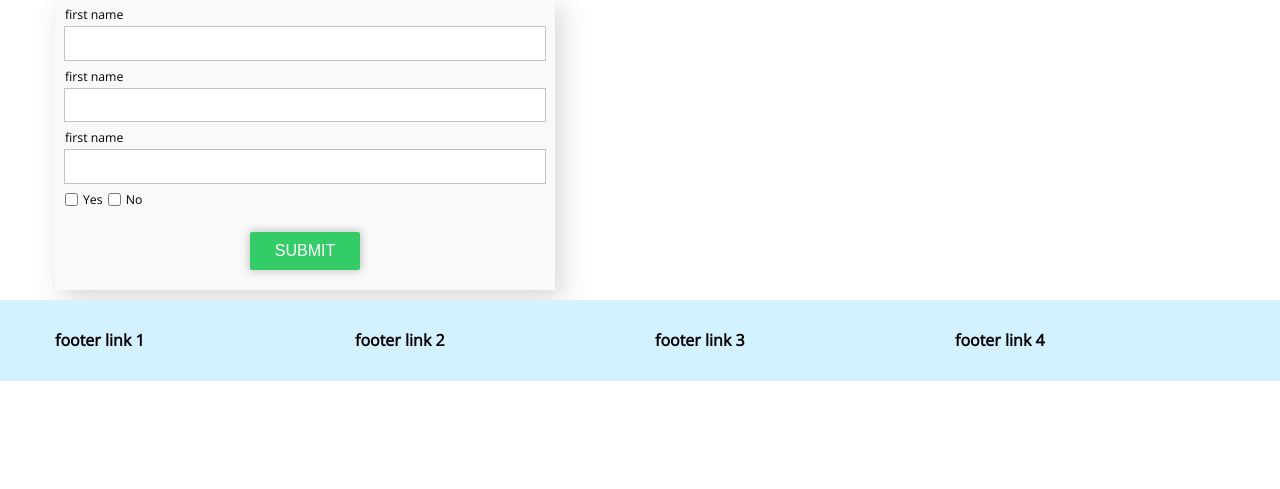
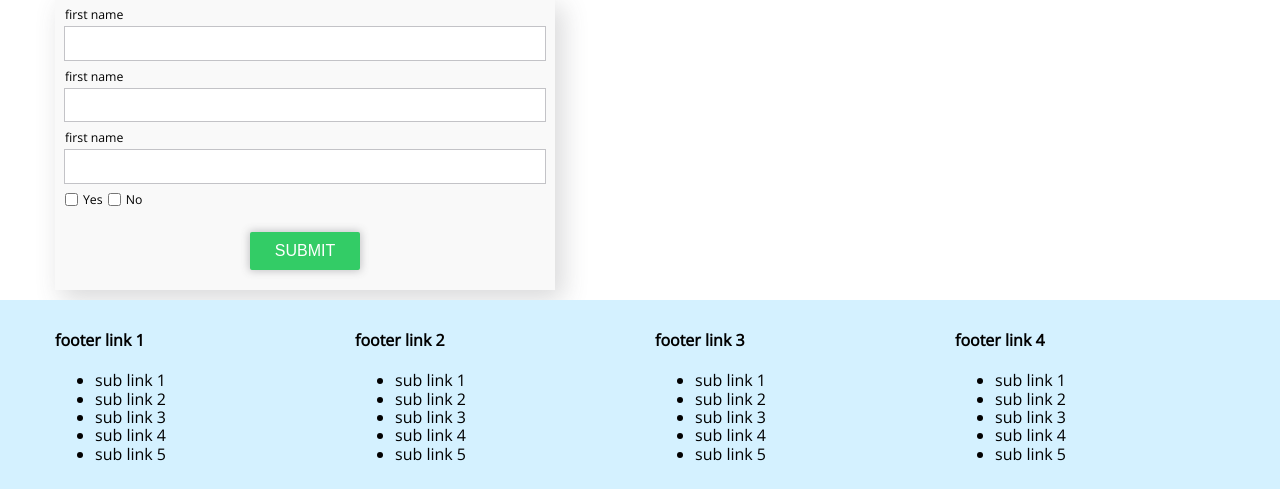
Before and after one commit to moonclash/delilah-project, a website: page index.html in a window 1280 px wide. Shown: the part 422-911 px from the top of the page. Before the commit the page ends 803 px from the top, so only its background shows below. Drawn offline with nearby package versions, Linux system fonts and the light colour scheme.

```diff
--- a/index.html
+++ b/index.html
@@ -73,15 +73,43 @@
           <div class="de-row">
             <div class="de-col-4">
               <h4>footer link 1</h4>
+              <ul>
+                <li>sub link 1</li>
+                <li>sub link 2</li>
+                <li>sub link 3</li>
+                <li>sub link 4</li>
+                <li>sub link 5</li>
+              </ul>
             </div>
             <div class="de-col-4">
               <h4>footer link 2</h4>
+              <ul>
+                <li>sub link 1</li>
+                <li>sub link 2</li>
+                <li>sub link 3</li>
+                <li>sub link 4</li>
+                <li>sub link 5</li>
+              </ul>
             </div>
             <div class="de-col-4">
               <h4>footer link 3</h4>
+              <ul>
+                <li>sub link 1</li>
+                <li>sub link 2</li>
+                <li>sub link 3</li>
+                <li>sub link 4</li>
+                <li>sub link 5</li>
+              </ul>
             </div>
             <div class="de-col-4">
               <h4>footer link 4</h4>
+              <ul>
+                <li>sub link 1</li>
+                <li>sub link 2</li>
+                <li>sub link 3</li>
+                <li>sub link 4</li>
+                <li>sub link 5</li>
+              </ul>
             </div>
           </div>
         </div>
--- a/styling/extends/_extends.scss
+++ b/styling/extends/_extends.scss
@@ -7,7 +7,7 @@
 
 %flex-row {
   display: flex;
-  flex-flow: row wrap;
+  flex-flow: row nowrap;
 }
 
 %fixed-center {
```
Also changed, not shown: all.css.
